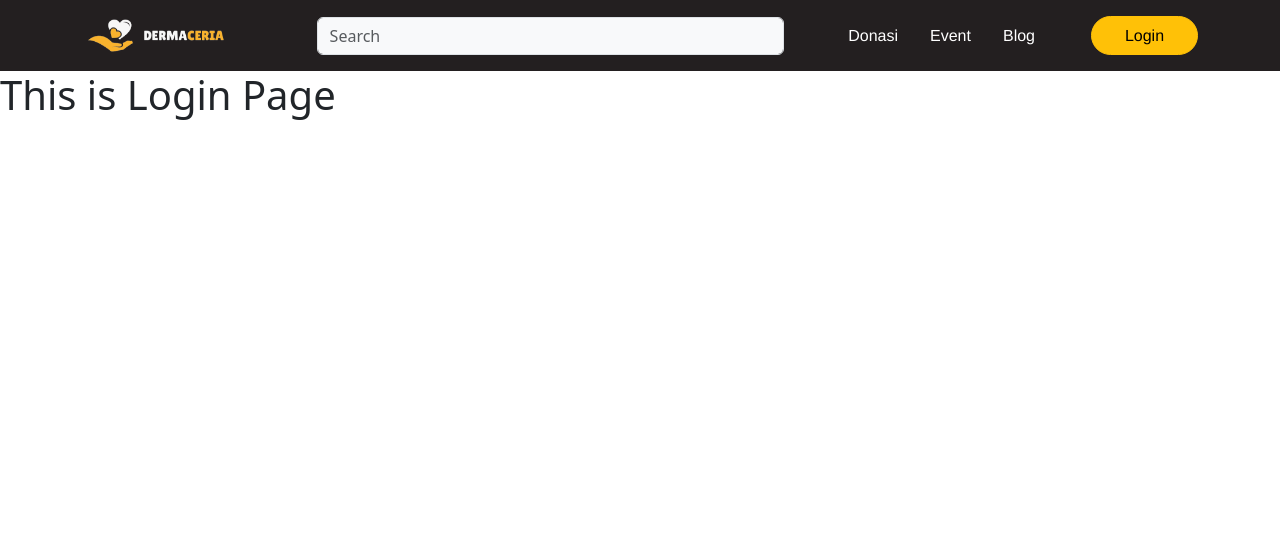
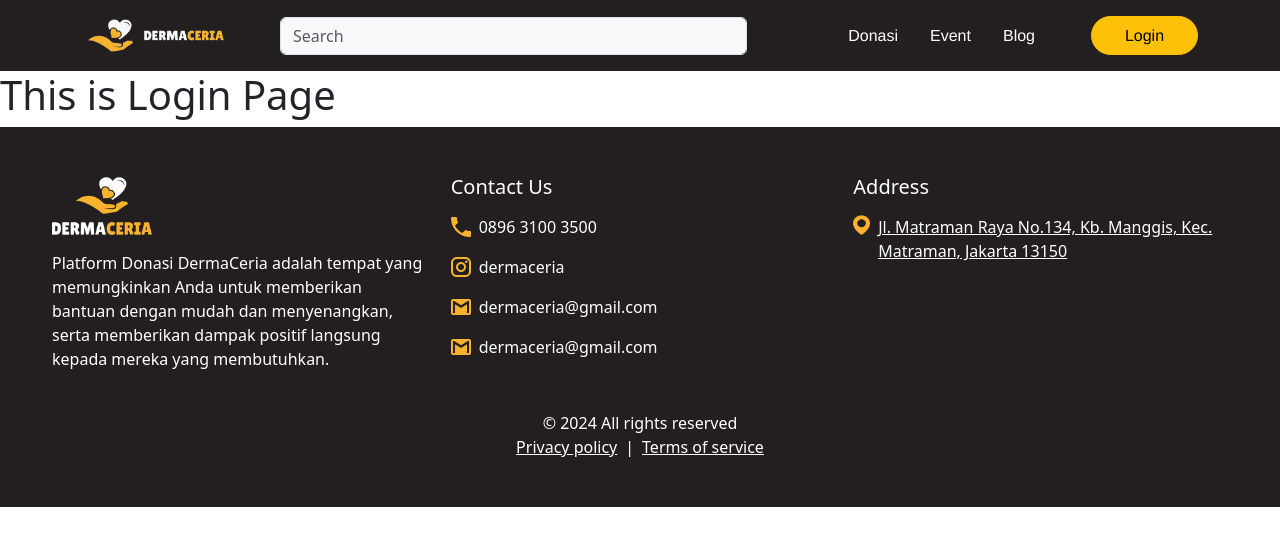
Before and after one commit to percyfikri/Derma-Ceria-React, a React (Vite) app: page /login in a window 1280 px wide. Shown: the top 546 px of the page. Built offline with nearby package versions, Linux system fonts and the light colour scheme.

Commit message:
add : footer, fix : header

```diff
--- a/src/App.jsx
+++ b/src/App.jsx
@@ -2,6 +2,7 @@ import React from "react";
 import { Routes, Route } from "react-router-dom";
 
 import Header from "./components/HeaderComponent";
+import Footer from "./components/FooterComponent";
 import Homepage from "./pages/Homepage/homepage";
 import Donasi from "./pages/Donasipage/donasi";
 import Event from "./pages/Eventpage/event";
@@ -18,6 +19,7 @@ const App = () => {
         <Route path="/blog" element={<Blog />} />
         <Route path="/login" element={<Login />} />
       </Routes>
+      <Footer />
     </>
   );
 };
--- /dev/null
+++ b/src/components/FooterComponent.jsx
@@ -0,0 +1,87 @@
+import React from "react";
+import Logo from "../assets/logos/logoVertikal.png";
+import Location from "../assets/icons/location.png";
+import Telepon from "../assets/icons/tlp.png";
+import Instagram from "../assets/icons/ig.png";
+import Email from "../assets/icons/email.png";
+
+const Footer = () => {
+  return (
+    <footer className="bg-color-hitam text-white py-5">
+      <div className="container-fluid px-5">
+        {/* Containt Footer */}
+        <div className="row">
+          <div className="col">
+            <div className="row">
+              <a href="/" className="px-3 d-flex align-items-center me-auto">
+                <img src={Logo} alt="logo" style={{ maxWidth: "100px" }} />
+              </a>
+              <div className="px-3">
+                <p className="mt-3">Platform Donasi DermaCeria adalah tempat yang memungkinkan Anda untuk memberikan bantuan dengan mudah dan menyenangkan, serta memberikan dampak positif langsung kepada mereka yang membutuhkan.</p>
+              </div>
+            </div>
+          </div>
+          <div className="col">
+            <div className="row">
+              <h5 className="mb-3">Contact Us</h5>
+              <ul className="list-unstyled">
+                <li className="d-flex align-items-center mb-3">
+                  <img src={Telepon} alt="icon location" className="me-2 img-fluid" style={{ maxWidth: "20px" }} />
+                  <a href="#" className="text-white text-decoration-none">
+                    0896 3100 3500
+                  </a>
+                </li>
+                <li className="d-flex align-items-center mb-3">
+                  <img src={Instagram} alt="icon location" className="me-2 img-fluid" style={{ maxWidth: "20px" }} />
+                  <a href="#" className="text-white text-decoration-none">
+                    dermaceria
+                  </a>
+                </li>
+                <li className="d-flex align-items-center mb-3">
+                  <img src={Email} alt="icon location" className="me-2 img-fluid" style={{ maxWidth: "20px" }} />
+                  <a href="#" className="text-white text-decoration-none">
+                    dermaceria@gmail.com
+                  </a>
+                </li>
+                <li className="d-flex align-items-center">
+                  <img src={Email} alt="icon location" className="me-2 img-fluid" style={{ maxWidth: "20px" }} />
+                  <a href="#" className="text-white text-decoration-none">
+                    dermaceria@gmail.com
+                  </a>
+                </li>
+
+              </ul>
+            </div>
+          </div>
+          <div className="col">
+            <div className="row">
+              <h5 className="mb-3">Address</h5>
+              <ul className="list-unstyled">
+                <li className="d-flex align-items-start">
+                  <img src={Location} alt="icon location" className="me-2 img-fluid" style={{ width: "17px", height: "20px", alignSelf: "flex-start" }} />
+                  <a href="#" className="text-white" style={{ alignSelf: "flex-start" }}>
+                    Jl. Matraman Raya No.134, Kb. Manggis, Kec. Matraman, Jakarta 13150
+                  </a>
+                </li>
+              </ul>
+            </div>
+          </div>
+        </div>
+        <div className="row mt-4">
+          <div className="col text-center">
+            <p className="mb-0">© 2024 All rights reserved</p>
+            <a href="#" className="text-white">
+              Privacy policy
+            </a>
+            <span className="mx-2">|</span>
+            <a href="#" className="text-white">
+              Terms of service
+            </a>
+          </div>
+        </div>
+      </div>
+    </footer>
+  );
+};
+
+export default Footer;
--- a/src/components/HeaderComponent.jsx
+++ b/src/components/HeaderComponent.jsx
@@ -5,24 +5,24 @@ import Navbar from "react-bootstrap/Navbar";
 import NavDropdown from "react-bootstrap/NavDropdown";
 import Logo from "../assets/logos/logoHorizontal.png";
 import "../index.css";
-import { Row } from "react-bootstrap";
 
 const Header = () => {
   return (
     <>
       <Navbar className="bg-color-hitam">
-        <Container className="d-flex justify-content-between">
-          <Row>
-            <Navbar.Brand href="/">
-              <img src={Logo} alt="logo" style={{ width: "150px" }} />
-            </Navbar.Brand>
-          </Row>
-          <Row>
-            {" "}
-            <input type="text" placeholder="Search" className="form-control mx-2 bg-light" style={{ width: "467px" }} />
-          </Row>
-          <Row className="my-2 ">
-            <Nav className="me-auto d-flex align-items-center">
+        <Container className="d-flex justify-content-between my-2">
+          <div className="row align-items-center">
+            <div className="col">
+              <Navbar.Brand href="/">
+                <img src={Logo} alt="logo" style={{ width: "150px" }} />
+              </Navbar.Brand>
+            </div>
+            <div className="col">
+              <input type="text" placeholder="Search" className="form-control mx-2 bg-light" style={{ width: "467px" }} />
+            </div>
+          </div>
+          <div className="row align-items-center">
+            <Nav className="ms-auto d-flex align-items-center">
               <Nav.Link href="/donasi" className="text-white font-medium me-3 ">
                 Donasi
               </Nav.Link>
@@ -38,7 +38,7 @@ const Header = () => {
                 </a>
               </div>
             </Nav>
-          </Row>
+          </div>
         </Container>
       </Navbar>
     </>
```
Also changed, not shown: src/assets/logos/logoVertikal.png.
